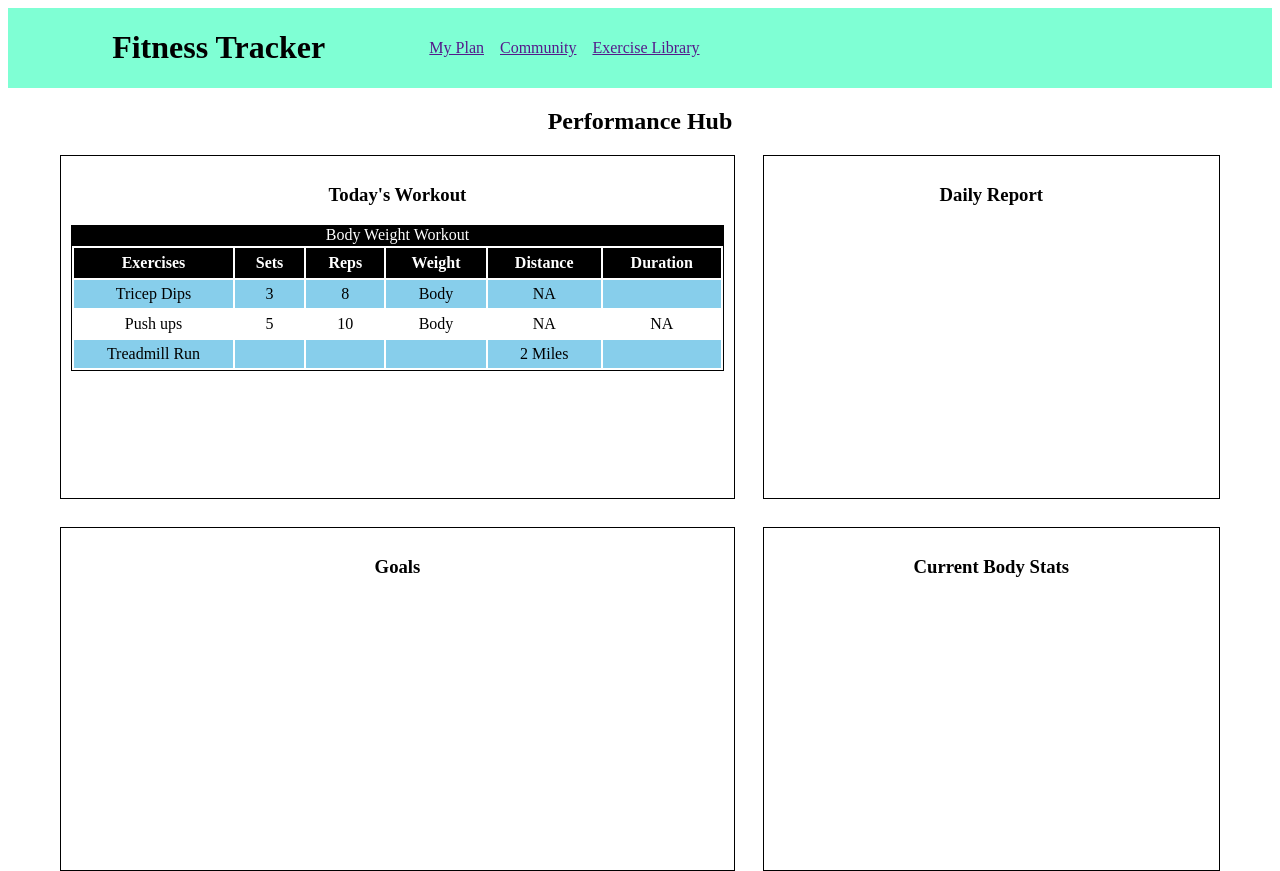
After one commit to fasheng14/FitnessTracker, a PHP site: page /userDashboard.php in a window 1280 px wide. The commit adds this page. Run offline with PHP 8.4, Linux system fonts and the light colour scheme.

Commit message:
Created User Dashboard and style sheet. Fixed minor comment spelling errors.

```diff
--- a/loggedHome.php
+++ b/loggedHome.php
@@ -21,9 +21,9 @@ $username = $_SESSION['username'];
          <h1 style="font-size: 2em;">Fitness Tracker App</h1>
      </header>
 
-     <!-- Navtion between site pages  -->
+     <!-- Navigation between site pages  -->
      <nav>
-         <a href="signIn.php">My Profile</a>
+         <a href="userDashboard.php">My Profile</a>
          <a href="accountCreate.php">Create an account</a>
          <a href="createDatabase.php">Create the database</a>
 
--- a/unloggedHome.html
+++ b/unloggedHome.html
@@ -17,7 +17,7 @@
          <h1 style="font-size: 2em;">Fitness Tracker App</h1>
      </header>
 
-     <!-- Navtion between site pages  -->
+     <!-- Navigation between site pages  -->
      <nav>
          <a href="signIn.php">sign In</a>
          <a href="accountCreate.php">Create an account</a>
--- /dev/null
+++ b/userDashboard.php
@@ -0,0 +1,92 @@
+<!DOCTYPE html>
+<html lang="en">
+    <head>
+        <meta charset="UTF-8">
+        <meta name="viewport" content="width=device-width, initial-scale=1.0">
+        <title>User Dashboard</title>
+        <link rel="stylesheet" type="text/css" href="userDashboardStyle.css">
+    </head>
+    <body>
+        <header>
+            <h1>Fitness Tracker</h1>
+
+            <!-- Navigation between site pages  -->
+            <nav>
+                <a href="">My Plan</a>
+                <a href="">Community</a>
+                <a href="">Exercise Library</a>
+            </nav>
+        </header>
+
+
+
+
+        <!-- Main Content  -->
+        <main>
+            <h2>Performance Hub</h2>
+            <div class="container">
+
+            <!-- Today's workout item box  -->
+                <div class="item" id="todayWorkout">
+                    <h3>Today's Workout</h3>
+
+                    <!-- Table for today's workout  -->
+                    <table>
+                        <caption>Body Weight Workout</caption>
+                        <tr>
+                            <th>Exercises</th>
+                            <th>Sets</th>
+                            <th>Reps</th>
+                            <th>Weight</th>
+                            <th>Distance</th>
+                            <th>Duration</th>
+                        </tr>
+                        <tr>
+                            <td>Tricep Dips</td>
+                            <td>3</td>
+                            <td>8</td>
+                            <td>Body</td>
+                            <td>NA</td>
+                            <td></td>
+                        </tr>
+                        <tr>
+                            <td>Push ups</td>
+                            <td>5</td>
+                            <td>10</td>
+                            <td>Body</td>
+                            <td>NA</td>
+                            <td>NA</td>
+                        </tr>
+                        <tr>
+                            <td>Treadmill Run</td>
+                            <td></td>
+                            <td></td>
+                            <td></td>
+                            <td>2 Miles</td>
+                            <td></td>
+                        </tr>
+                    </table>
+                </div>
+
+                <!-- Ddaily report item box  -->
+                <div class="item" id="dailyReport">
+                    <h3>Daily Report</h3>
+                </div>
+
+                <!-- Goals item box  -->
+                <div class="item" id="goals">
+                    <h3>Goals</h3>
+                </div>
+
+                <!-- Current body stats item box  -->
+                <div class="item" id="currentBodyStats">
+                    <h3>Current Body Stats</h3>
+                </div>
+            </div>
+
+        </main>
+    </body>
+    <footer>
+
+    </footer>
+</html>
--- /dev/null
+++ b/userDashboardStyle.css
@@ -0,0 +1,106 @@
+/* Header */
+header{
+    background-color: aquamarine;
+    display: grid;
+    grid-template-columns: 1fr 2fr;
+    justify-content: center;
+}
+
+nav{
+    display: flex;
+    gap: 1em;
+    flex-wrap: wrap;
+}
+
+nav a{
+    align-self: center;
+}
+
+/* Main */
+h1, h2, h3{
+    text-align: center;
+}
+
+table{
+    width: 100%;
+    margin-left: auto;
+    margin-right: auto;
+}
+
+tr:nth-child(even) {
+    background-color: skyblue;
+}
+
+table, th, caption{
+    border: 1px solid black;
+}
+
+th, caption{
+    color: white;
+    background-color: black;
+}
+
+th, td{
+    text-align: center;
+    padding-top: 5px;
+    padding-bottom: 5px;
+    padding-left: 10px;
+    padding-right: 10px;
+}
+
+
+.container{
+    display: grid;
+    grid-template-columns: 3fr 2fr;
+    grid-template-rows: 1fr 1fr;
+    gap: 50px 50px;
+    padding-left: 5%;
+    padding-right: 5%;
+
+}
+
+.item{
+    padding: 10px;
+}
+
+#todayWorkout{
+    width: 100%;
+    height: 100%;
+    min-height: 300px;
+    border: 1px solid black;
+    justify-self: center;
+    margin-left: 5%;
+    margin-right: 5%;
+}
+
+
+#dailyReport{
+    width: 100%;
+    height: 100%;
+    min-height: 300px;
+    border: 1px solid black;
+    justify-self: center;
+    margin-left: 5%;
+    margin-right: 5%;
+}
+
+#goals{
+
+    width: 100%;
+    height: 100%;
+    min-height: 300px;
+    border: 1px solid black;
+    justify-self: center;
+    margin-left: 5%;
+    margin-right: 5%;
+}
+
+#currentBodyStats{
+    width: 100%;
+    height: 100%;
+    min-height: 300px;
+    border: 1px solid black;
+    justify-self: center;
+    margin-left: 5%;
+    margin-right: 5%;
+}
```
